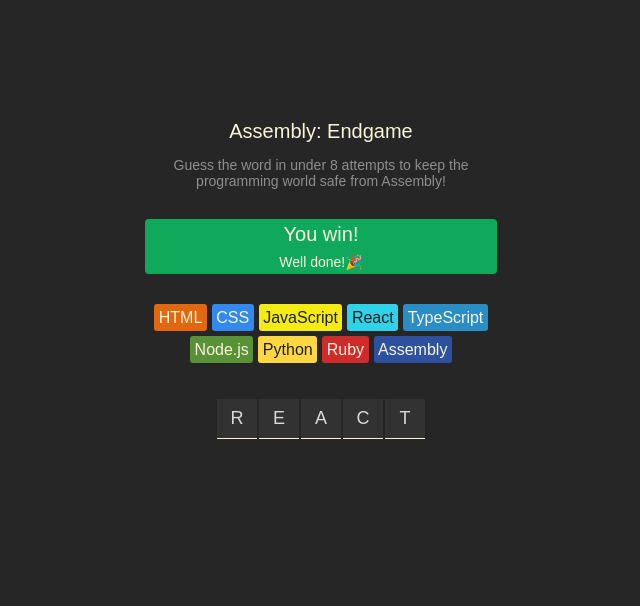
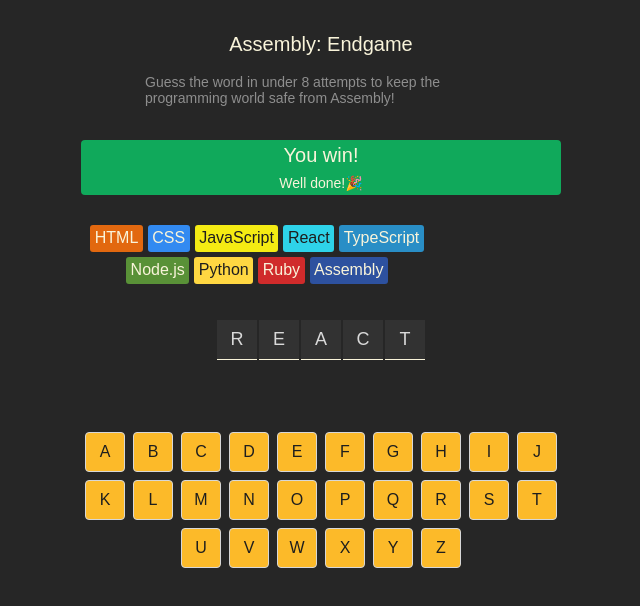
Before and after one commit to Prriiitttt/assembly-endgame, a React (Vite) app: page / in a window 1280 px wide. Shown: the top 606 px of the page, without its empty margins (319-959 px from the left). Built offline with nearby package versions, Linux system fonts and the light colour scheme.

Commit message:
add keyboard section and tyle adjustments

```diff
--- a/src/App.jsx
+++ b/src/App.jsx
@@ -7,9 +7,7 @@
 
   const [currentWord, setCurrentWord] = useState("react")
 
-  const letterElement = currentWord.split("").map((letter, index) => (
-    <span key={index}>{letter.toUpperCase()}</span>
-  ))
+  const alphabet = "abcdefghijklmnopqrstuvwxyz"
 
   const languageElements = languages.map((language) => {
     const styles = {
@@ -23,12 +21,21 @@
     );
   });
 
+  const letterElement = currentWord.split("").map((letter, index) => (
+    <span key={index}>{letter.toUpperCase()}</span>
+  ))
+
+  const alphabetChar = alphabet.split("").map((character, index) => (
+    <span key={index}>{character.toUpperCase()}</span>
+  ))
+
   return (
     <>
       <Header />
       <Status />
       <section className="language-chips">{languageElements}</section>
       <section className="word">{letterElement}</section>
+      <section className="keyboardWord">{alphabetChar}</section>
     </>
   );
 }
--- a/src/index.css
+++ b/src/index.css
@@ -14,20 +14,23 @@
 }
 
 header {
-    margin-top: 100px;
-    text-align: center;
+    display: flex;
+    flex-direction: column;
+    align-items: center;
 }
 
 header > h1 {
     font-size: 1.25rem;
     font-weight: 500;
     color: #F9F4DA;
+    text-align: center;
 }
 
 header > p {
     font-size: 0.875rem;
     max-width: 352px;
     color: #8E8E8E;
+    margin: 4px;
 }
 
 .status {
@@ -69,6 +72,7 @@
     display: flex;
     justify-content: center;
     gap: 2px;
+    margin-bottom: 72px;
 }
 
 .word > span {
@@ -81,3 +85,27 @@
     align-items: center;
     background-color: #323232;
 }
+
+section.keyboardWord {
+    display: flex;
+    flex-wrap: wrap;
+    justify-content: center;
+    gap: 2px;
+    max-width: 480px;
+    gap: 8px;
+}
+
+.keyboardWord > span {
+    height: 40px;
+    width: 40px;
+    font-size: 1rem;
+    font-family: "Hanken Grotesk", Arial, sans-serif;
+    border: 1px solid #D7D7D7;
+    border-radius: 4px;
+    display: flex;
+    justify-content: center;
+    align-items: center;
+    background-color: #FCBA29;
+    color: #1E1E1E;
+    cursor: pointer;
+}
```
